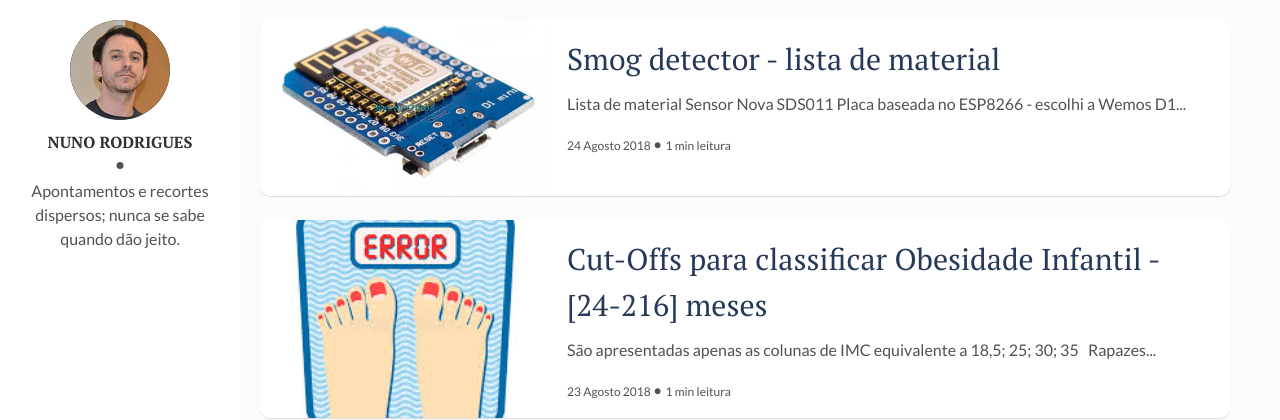
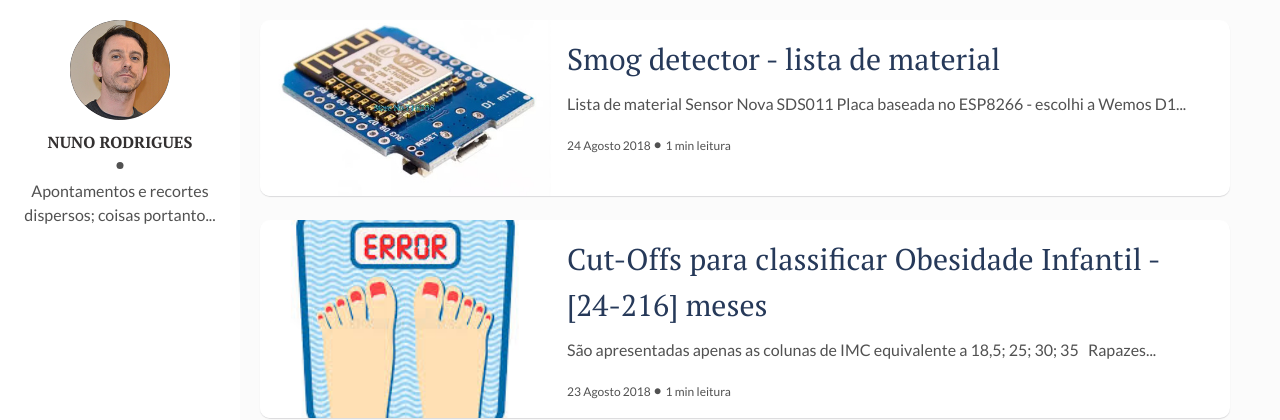
Before and after one commit to nunogand/teste_web, a Jekyll site: the page built from index.html, in a window 1280 px wide. Shown: the top 420 px of the page. Built offline with Jekyll 4.4.1, drawn with Linux system fonts in a browser that asks for light colours; the list of posts is cut into pages by our own code.

Commit message:
Update _config.yml

```diff
--- a/_config.yml
+++ b/_config.yml
@@ -18,7 +18,7 @@ url: "https://nunogand.com" # the base hostname & protocol for your site, e.g. h
 #
 author: Nuno Rodrigues # add your name
 author-img: logo_main.png # add your photo
-about-author: Apontamentos e recortes dispersos; nunca se sabe quando dão jeito.
+about-author: Apontamentos e recortes dispersos; coisas portanto...
 social-twitter: nunogand
 # social-facebook: # add your Facebook handle
 social-github: nunogand # add your Github handle
```
